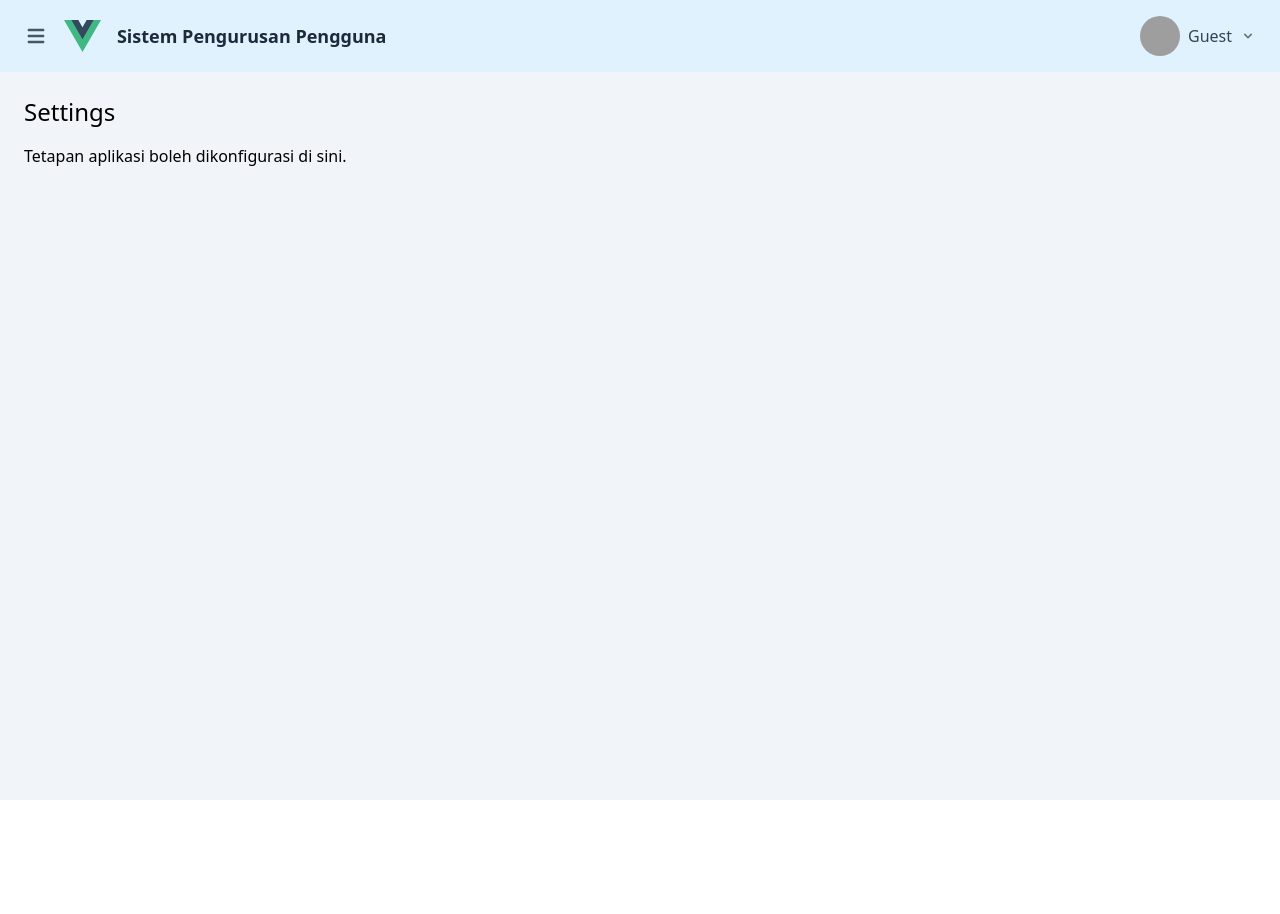
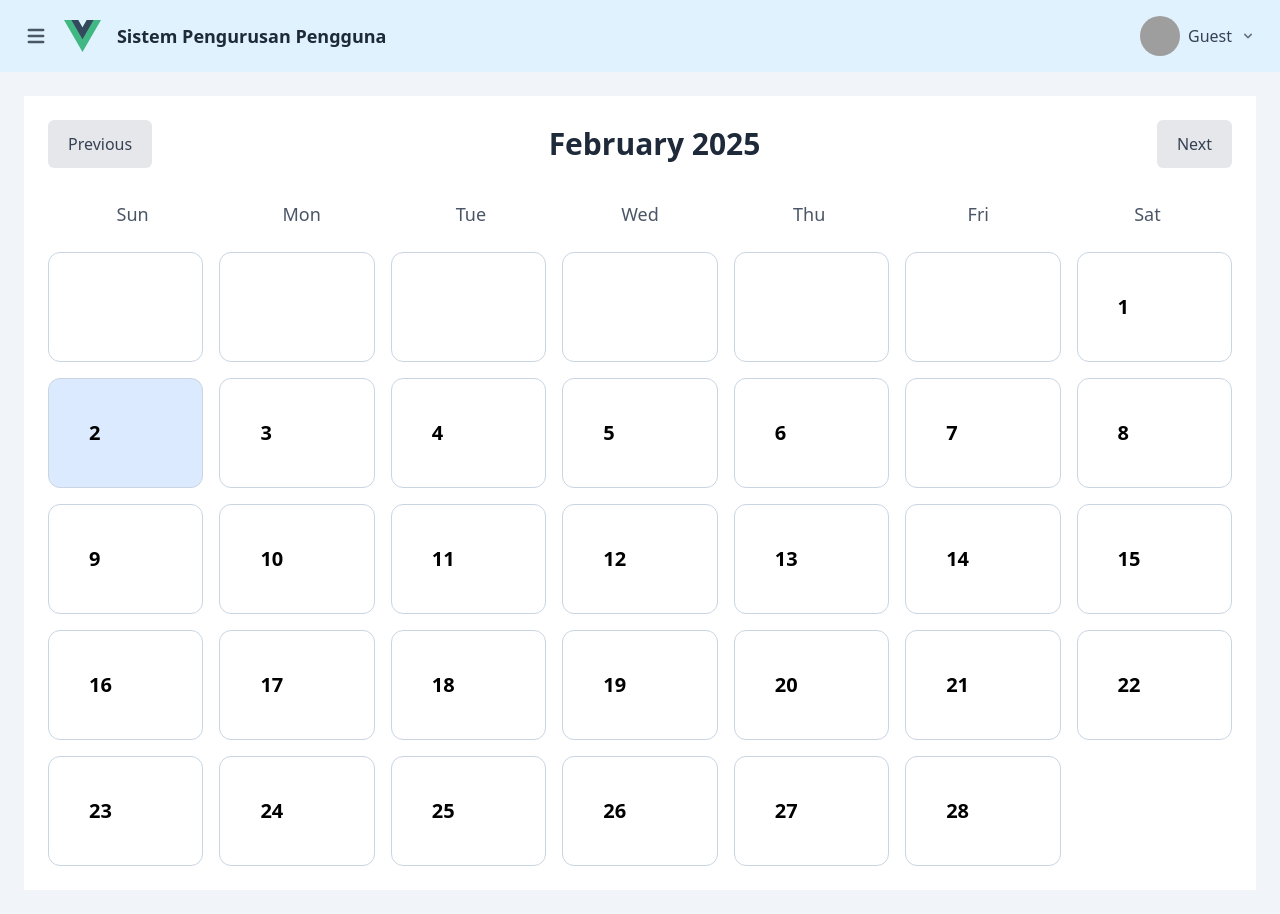
Before and after one commit to eci4ever/node-vue-tw4, a Vue app: page /settings in a window 1280 px wide. Before the commit the page ends 800 px from the top, so only its background shows below. Built offline with nearby package versions, Linux system fonts and the light colour scheme; grey boxes are pictures that could not be loaded.

Commit message:
Add Calendar component to Settings with event management features

```diff
--- a/src/components/users/Settings.vue
+++ b/src/components/users/Settings.vue
@@ -1,8 +1,208 @@
-<script></script>
 <template>
-    <div>
-      <h1 class="text-2xl  mb-4">Settings</h1>
-      <p>Tetapan aplikasi boleh dikonfigurasi di sini.</p>
+  <div class="p-6 bg-white min-h-[60vh]">
+    <!-- Calendar Header -->
+    <div class="flex justify-between items-center mb-8">
+      <button
+        @click="prevMonth"
+        class="px-5 py-3 bg-gray-200 text-gray-700 rounded-md hover:bg-gray-300 transition duration-300"
+      >
+        Previous
+      </button>
+      <h2 class="text-3xl font-bold text-gray-800">{{ currentMonthName }} {{ currentYear }}</h2>
+      <button
+        @click="nextMonth"
+        class="px-5 py-3 bg-gray-200 text-gray-700 rounded-md hover:bg-gray-300 transition duration-300"
+      >
+        Next
+      </button>
     </div>
-  </template>
-<style></style>
+
+    <!-- Days of the Week -->
+    <div class="grid grid-cols-7 text-center text-lg font-medium text-gray-600 mb-6">
+      <div>Sun</div>
+      <div>Mon</div>
+      <div>Tue</div>
+      <div>Wed</div>
+      <div>Thu</div>
+      <div>Fri</div>
+      <div>Sat</div>
+    </div>
+
+    <!-- Calendar Days -->
+    <div class="grid grid-cols-7 gap-4">
+      <div
+        v-for="(day, index) in daysInMonth"
+        :key="index"
+        class="border border-slate-300 p-10 rounded-xl cursor-pointer hover:bg-gray-100 transition duration-300 relative"
+        :class="{
+          'bg-blue-100': isToday(day),
+          'text-gray-400': !isCurrentMonth(day),
+        }"
+        @click="selectDate(day)"
+      >
+        <span class="text-xl font-semibold">{{ day ? day.getDate() : '' }}</span>
+        <div v-if="events[formatDate(day)]" class="mt-3 space-y-2">
+          <div
+            v-for="(event, idx) in events[formatDate(day)]"
+            :key="idx"
+            class="text-base text-red-500 flex items-center justify-between"
+          >
+            <span>{{ event }}</span>
+            <button
+              @click.stop="editEvent(formatDate(day), idx)"
+              class="ml-2 text-gray-500 hover:text-red-500"
+            >
+              ✎
+            </button>
+          </div>
+        </div>
+      </div>
+    </div>
+
+    <!-- Event Input Modal -->
+    <div
+      v-if="selectedDate"
+      class="fixed inset-0 bg-black bg-opacity-50 flex items-center justify-center"
+    >
+      <div class="bg-white p-8 rounded-lg shadow-lg w-96">
+        <h3 class="text-2xl font-bold mb-6">
+          {{ editingEvent ? 'Edit Event' : 'Add Event' }} for {{ formatDate(selectedDate) }}
+        </h3>
+        <input
+          v-model="newEvent"
+          type="text"
+          placeholder="Enter event details"
+          class="w-full px-5 py-4 border border-gray-300 rounded-md mb-6 focus:outline-none focus:ring-2 focus:ring-blue-500 text-lg"
+        />
+        <div class="flex justify-end">
+          <button
+            @click="saveEvent"
+            class="px-5 py-3 bg-blue-500 text-white rounded-md hover:bg-blue-600 transition duration-300 text-lg"
+          >
+            Save
+          </button>
+          <button
+            @click="closeModal"
+            class="ml-4 px-5 py-3 bg-gray-200 text-gray-700 rounded-md hover:bg-gray-300 transition duration-300 text-lg"
+          >
+            Cancel
+          </button>
+        </div>
+      </div>
+    </div>
+  </div>
+</template>
+
+<script setup>
+import { ref, computed } from 'vue';
+
+// State for calendar
+const currentDate = ref(new Date());
+const selectedDate = ref(null);
+const newEvent = ref('');
+const events = ref({});
+const editingEvent = ref(false);
+const editingDate = ref('');
+const editingIndex = ref(null);
+
+// Computed properties
+const currentMonthName = computed(() => currentDate.value.toLocaleString('default', { month: 'long' }));
+const currentYear = computed(() => currentDate.value.getFullYear());
+
+const daysInMonth = computed(() => {
+  const year = currentDate.value.getFullYear();
+  const month = currentDate.value.getMonth();
+
+  // Get the first day of the month
+  const firstDay = new Date(year, month, 1);
+  const startingDay = firstDay.getDay();
+
+  // Get the last day of the month
+  const lastDay = new Date(year, month + 1, 0);
+  const totalDays = lastDay.getDate();
+
+  // Create an array of days
+  const days = [];
+  for (let i = 0; i < startingDay; i++) {
+    days.push(null); // Empty slots for previous month's days
+  }
+  for (let i = 1; i <= totalDays; i++) {
+    days.push(new Date(year, month, i));
+  }
+  return days;
+});
+
+// Helper functions
+function isToday(day) {
+  const today = new Date();
+  return day && day.toDateString() === today.toDateString();
+}
+
+function isCurrentMonth(day) {
+  return day && day.getMonth() === currentDate.value.getMonth();
+}
+
+function formatDate(date) {
+  if (!date) return '';
+  const year = date.getFullYear();
+  const month = String(date.getMonth() + 1).padStart(2, '0');
+  const day = String(date.getDate()).padStart(2, '0');
+  return `${year}-${month}-${day}`;
+}
+
+// Calendar navigation
+function prevMonth() {
+  currentDate.value = new Date(currentDate.value.getFullYear(), currentDate.value.getMonth() - 1, 1);
+}
+
+function nextMonth() {
+  currentDate.value = new Date(currentDate.value.getFullYear(), currentDate.value.getMonth() + 1, 1);
+}
+
+// Event handling
+function selectDate(day) {
+  if (isCurrentMonth(day)) {
+    selectedDate.value = day;
+    newEvent.value = '';
+    editingEvent.value = false;
+  }
+}
+
+function addEvent() {
+  if (newEvent.value.trim()) {
+    const dateKey = formatDate(selectedDate.value);
+    if (!events.value[dateKey]) {
+      events.value[dateKey] = [];
+    }
+    events.value[dateKey].push(newEvent.value);
+    closeModal();
+  }
+}
+
+function editEvent(dateKey, index) {
+  editingEvent.value = true;
+  editingDate.value = dateKey;
+  editingIndex.value = index;
+  newEvent.value = events.value[dateKey][index];
+  selectedDate.value = new Date(dateKey.split('-')[0], dateKey.split('-')[1] - 1, dateKey.split('-')[2]);
+}
+
+function saveEvent() {
+  if (editingEvent.value) {
+    events.value[editingDate.value][editingIndex.value] = newEvent.value;
+  } else {
+    addEvent();
+  }
+  closeModal();
+}
+
+function closeModal() {
+  selectedDate.value = null;
+  newEvent.value = '';
+  editingEvent.value = false;
+}
+</script>
+
+<style scoped>
+/* Optional: Add custom styles if needed */
+</style>
```
